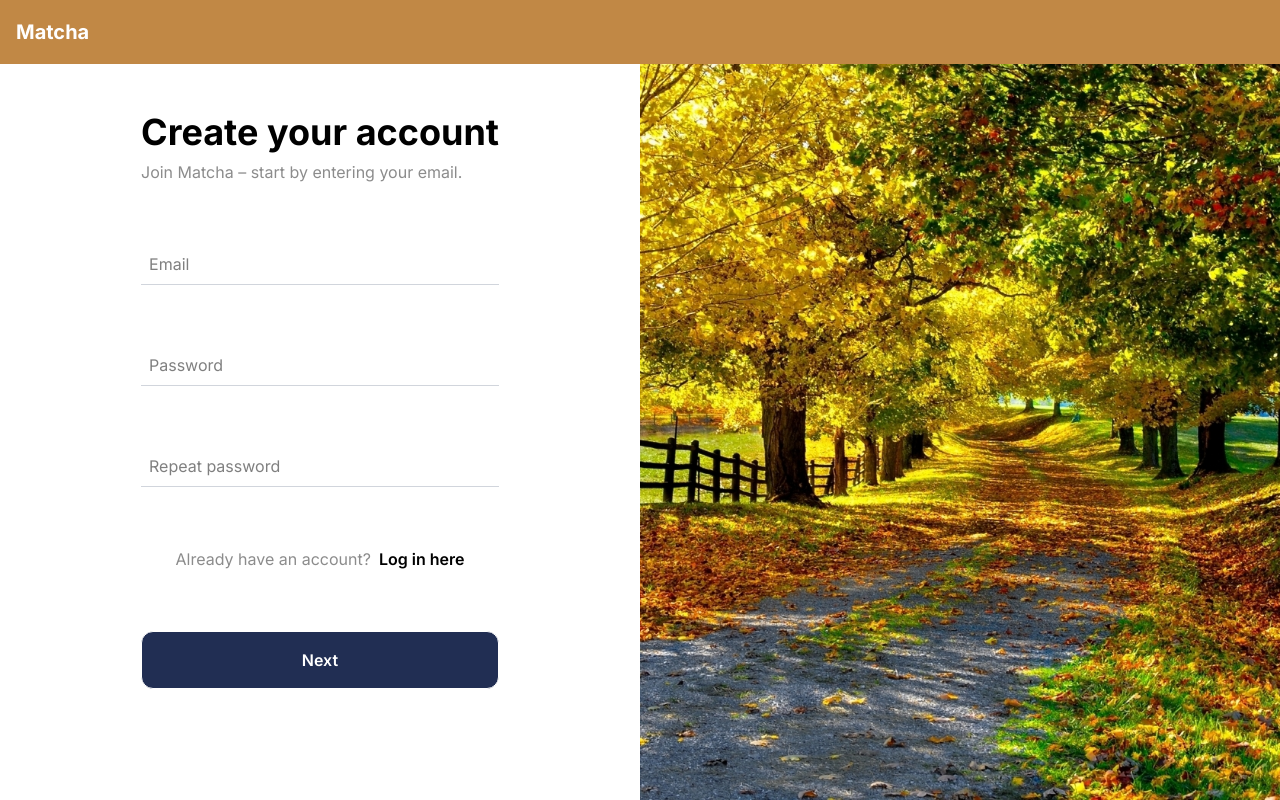
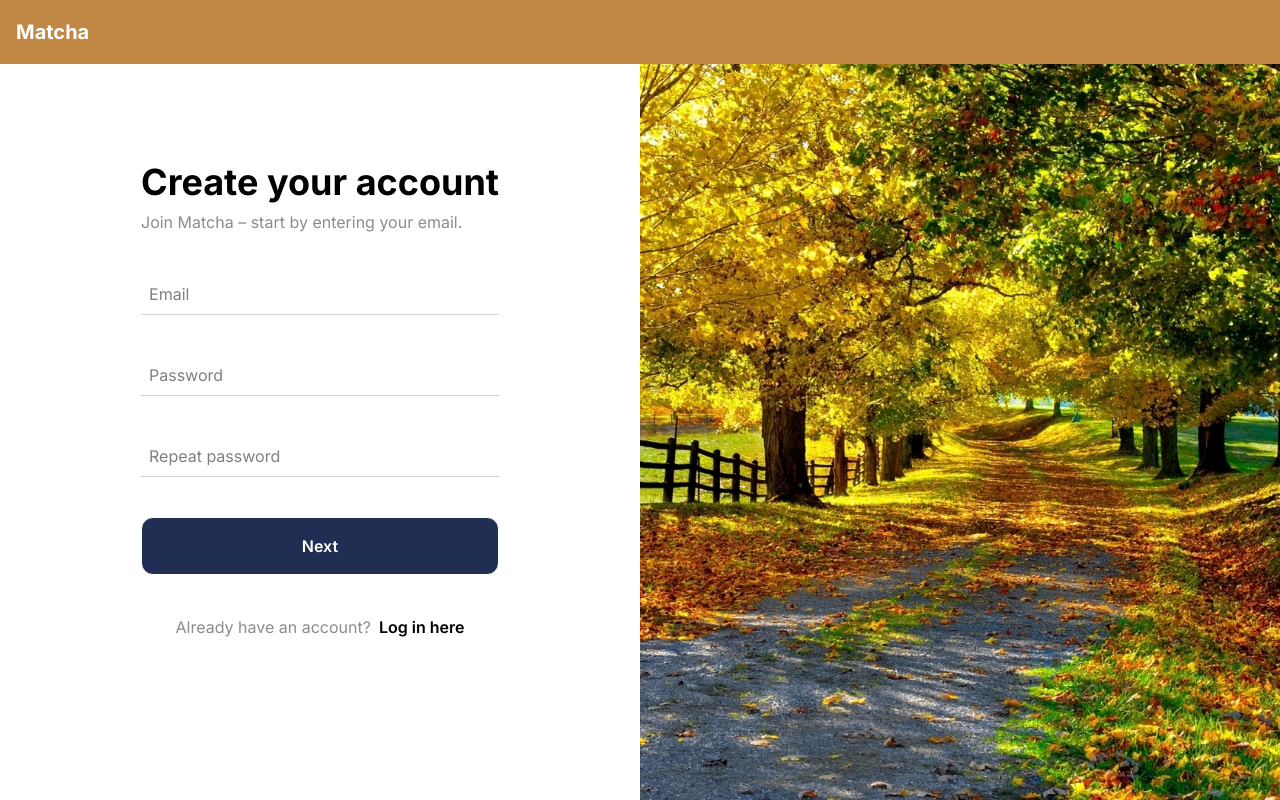
Before and after one commit to 42-matcha-dev/42-matcha, a Next.js app in the folder frontend/: page /signup in a window 1280 px wide. Built offline with nearby package versions, Linux system fonts and the light colour scheme.

Commit message:
style: improve singup form layout and button ordering

```diff
--- a/frontend/src/app/components/SignupMain.tsx
+++ b/frontend/src/app/components/SignupMain.tsx
@@ -47,12 +47,10 @@ export default function RegisterBasicForm() {
 
             if (!response.ok) {
                 const errorData = await response.json();
-                console.log('Signup error:', errorData);
-                // TODO: Show error message to user
+                toast.error(errorData.error || "Signup failed. Please try again.");
                 return;
             }
 
-            const result = await response.json();
             toast.success("Signup success: Please check your email to complete the registration")
             router.push("/email-sent");
         } catch (error) {
@@ -61,21 +59,21 @@ export default function RegisterBasicForm() {
     };
 
   return (
-    <div className="flex justify-center items-center min-h-screen h-full bg-white text-black p-4">
+    <div className="flex justify-center items-center h-full bg-white text-black p-4">
       <form
         onSubmit={handleSubmit(onSubmit)}
-        className="flex flex-col items-center w-1/1.9 max-w-md p-5 gap-15">
+        className="flex flex-col items-center w-1/1.9 max-w-md p-5 gap-10">
           <Title title="Create your account" subTitle="Join Matcha – start by entering your email."/>
           <InputForm placeholder="Email" type="text" error={errors.email} {...register("email")}/>
           <InputForm placeholder="Password" type="password" error={errors.password} {...register("password")}/>
           <InputForm placeholder="Repeat password" type="password" error={errors.repeatPassword} {...register("repeatPassword")}/>
-          <div>
+          <NextButton text="Next"/>
+          <div className="text-center">
             <span className="text-custom-medium">Already have an account?</span>
             <button className="cursor-pointer ml-2" type="button" onClick={() => router.push("/login")}>
                 <span className="font-semibold">Log in here</span>
             </button>
           </div>
-          <NextButton text="Next"/>
       </form>
     </div>
   );
```
